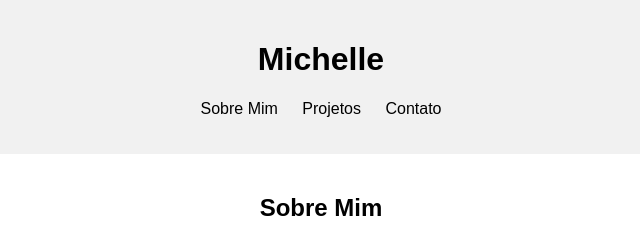
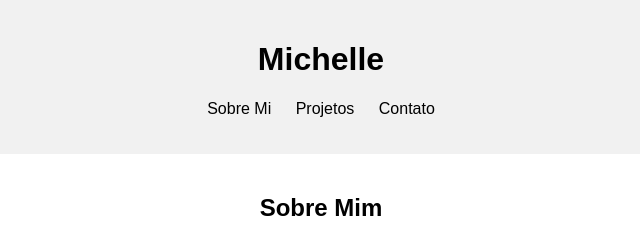
Before and after one commit to ChellySil/portifolio, a plain HTML site: page index.html in a window 1280 px wide. Shown: the top 239 px of the page, 319-959 px from the left. Drawn offline with Linux system fonts and the light colour scheme; files that its build step writes are made by us from their sources.

Commit message:
Update and rename html/sobre_mim.html to index.html

```diff
--- a/html/sobre_mim.html
+++ b/index.html
@@ -11,7 +11,7 @@
         <h1>Michelle</h1>
         <nav>
             <ul>
-                <li><a href="#">Sobre Mim</a></li>
+                <li><a href="#">Sobre Mi</a></li>
                 <li><a href="projeto.html">Projetos</a></li>
                 <li><a href="contato.html">Contato</a></li>
             </ul>
```
